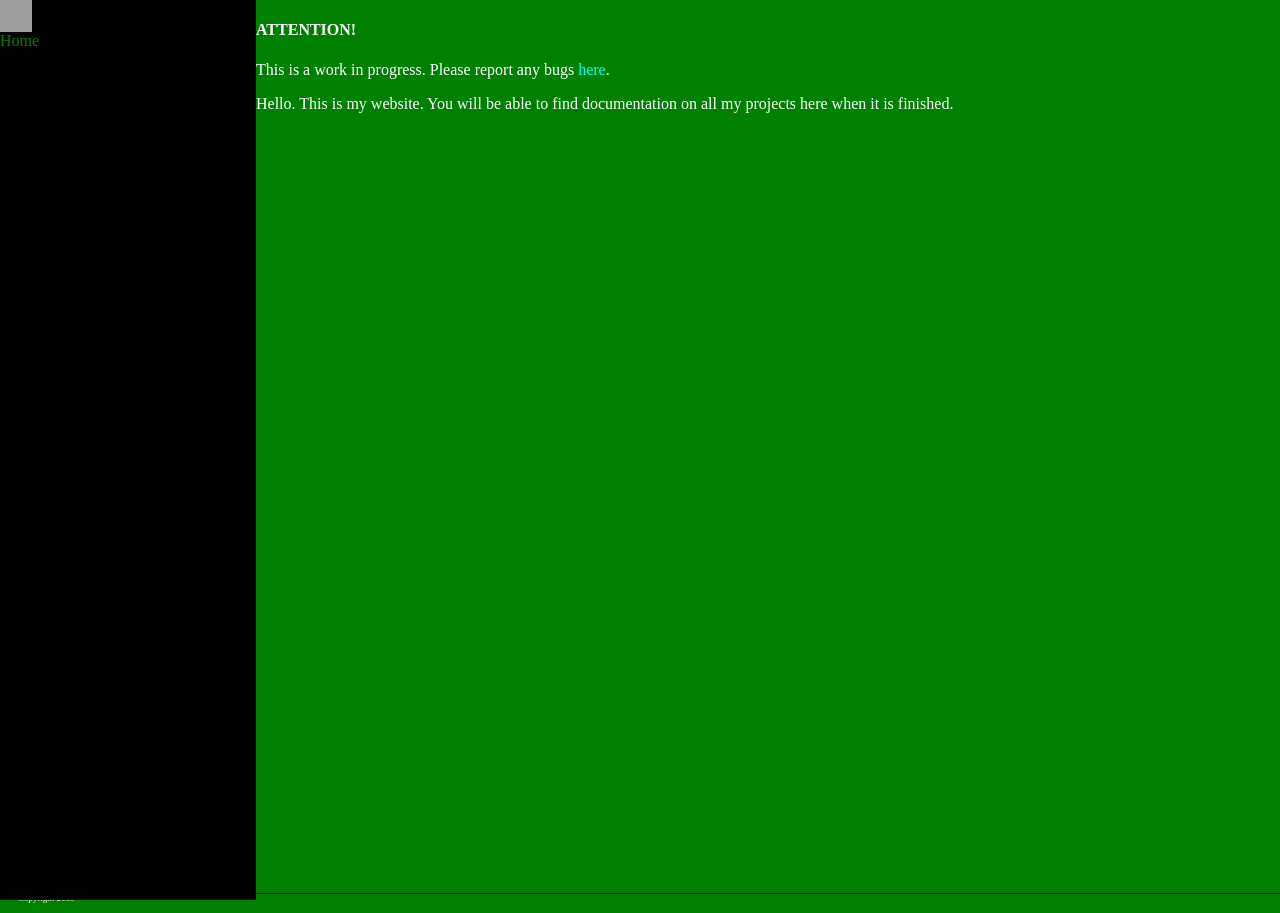
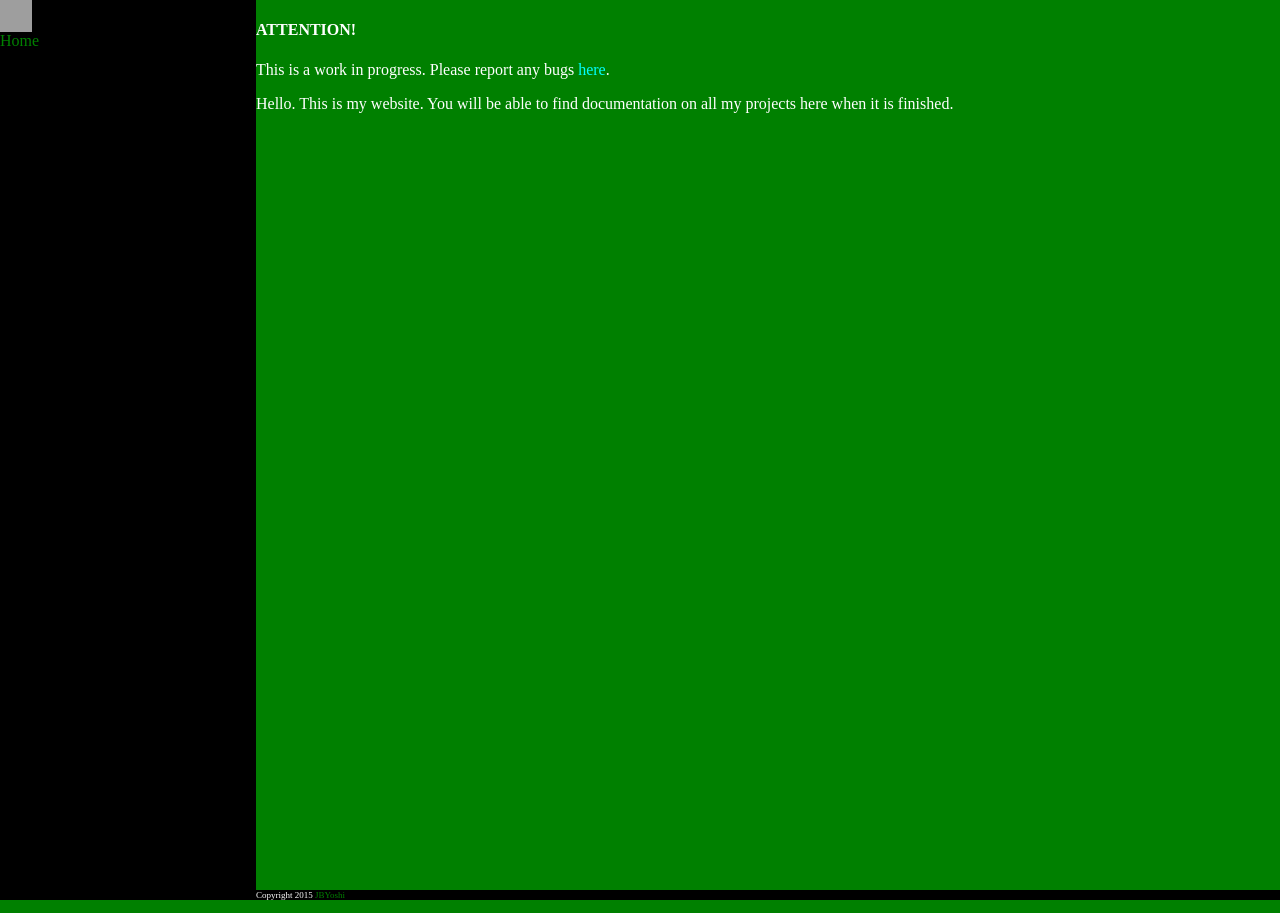
Before and after one commit to JBYoshi/jbyoshi.github.io, a Jekyll site: the page built from index.md, in a window 1280 px wide. Built offline with Jekyll 4.4.1, drawn with Linux system fonts in a browser that asks for light colours; grey boxes are pictures that could not be loaded.

Commit message:
Fixed (for real this time)!

```diff
--- a/_layouts/default.html
+++ b/_layouts/default.html
@@ -17,7 +17,7 @@
             /* Stick footer to bottom */
             body {display: table;}
             .wrap {display: table-row; height: auto;}
-            .footer-wrap {/*display: table-row;*/ height: 1px;}
+            .footer-wrap {display: table-row; height: 1px;}
 
             /* Defaults */
             .sidebar .logo {display: none;}
```
